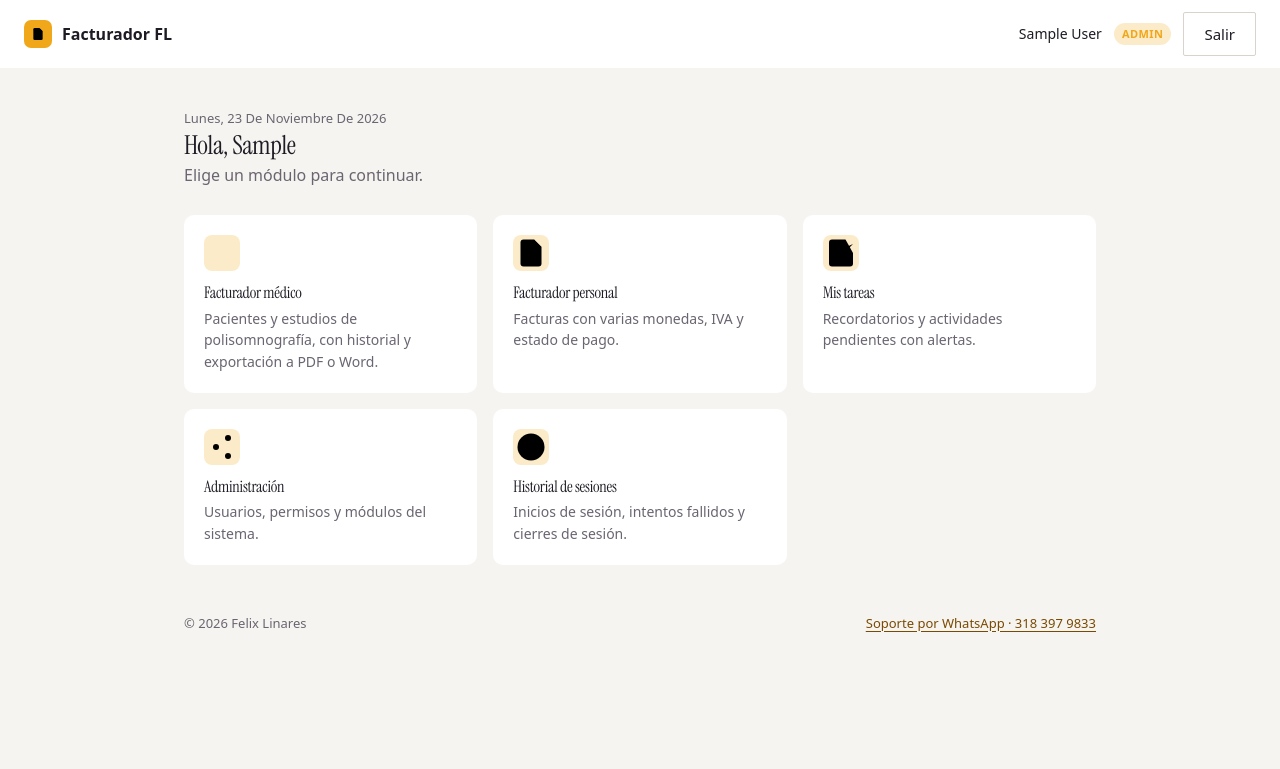
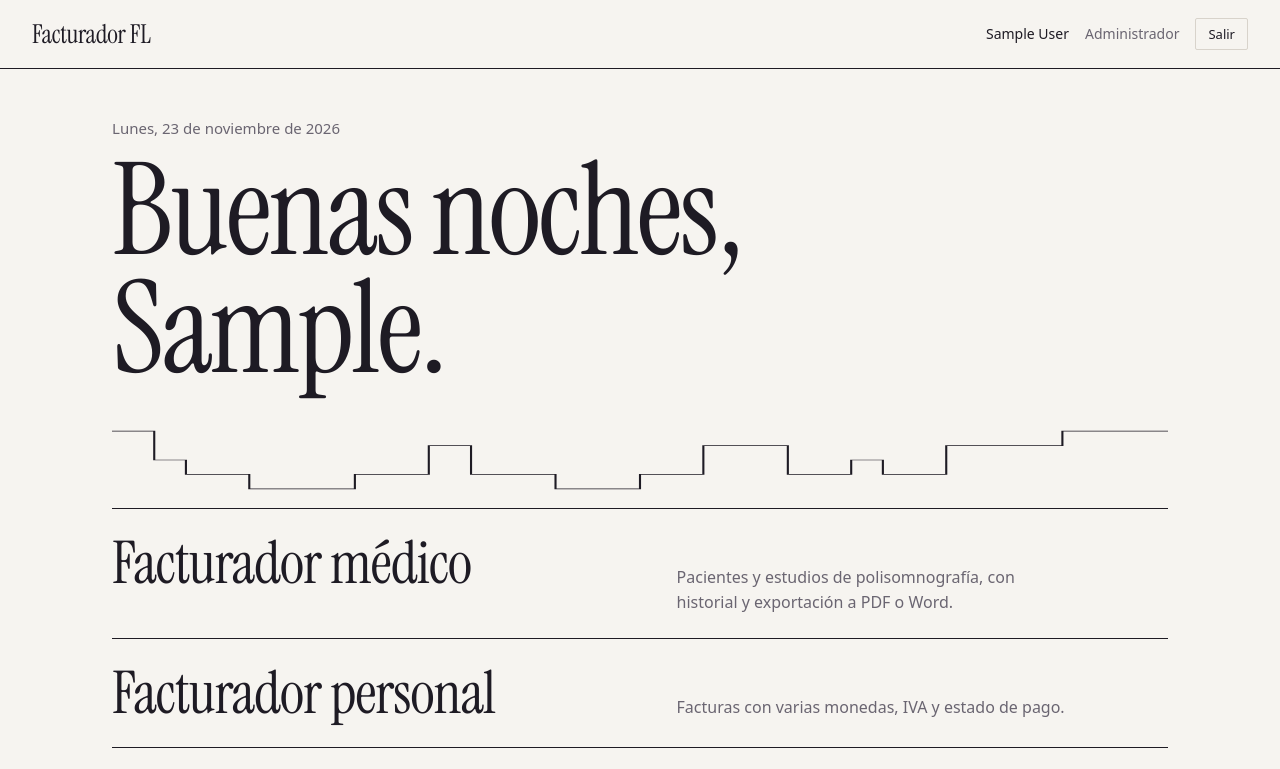
Before and after one commit to FelixLinares/facturador-web, a plain HTML site: page frontend/dashboard.html in a window 1280 px wide. Shown: the top 769 px of the page. Drawn offline with Linux system fonts and the light colour scheme; sample sign-in values are in the browser's storage.

Commit message:
Update dashboard.html

```diff
--- a/frontend/dashboard.html
+++ b/frontend/dashboard.html
@@ -3,51 +3,54 @@
 <head>
 <meta charset="UTF-8">
 <meta name="viewport" content="width=device-width,initial-scale=1">
+<meta name="color-scheme" content="light dark">
 <title>Panel · Facturador FL</title>
 <link rel="stylesheet" href="/ui.css">
 <style>
-  .bar{display:flex;align-items:center;justify-content:space-between;gap:12px;padding:12px 24px;
-    background:var(--surface);border-bottom:1px solid var(--border)}
-  .brand{display:flex;align-items:center;gap:10px;font-weight:600}
-  .brand .mark{width:28px;height:28px;border-radius:7px;background:var(--accent);color:#fff;display:grid;place-items:center}
-  .brand .icon{width:16px;height:16px}
-  .who{display:flex;align-items:center;gap:12px;font-size:14px}
-  .role{font-size:11px;font-weight:600;letter-spacing:.04em;padding:2px 8px;border-radius:999px;
-    background:var(--accent-soft);color:var(--accent)}
-  .wrap{max-width:960px;margin:0 auto;padding:40px 24px 24px}
-  .date{color:var(--muted);font-size:13px;text-transform:capitalize;margin-bottom:4px}
-  h1{font-size:26px;margin-bottom:4px}
-  .lead{margin:0 0 28px;color:var(--muted)}
-  .grid{display:grid;grid-template-columns:repeat(auto-fill,minmax(270px,1fr));gap:16px}
-  .card{display:block;padding:20px;background:var(--surface);border:1px solid var(--border);
-    border-radius:10px;color:inherit;text-decoration:none;transition:border-color .2s var(--ease),transform .2s var(--ease)}
-  .card:hover{border-color:var(--accent);transform:translateY(-2px)}
-  .card .ico{width:36px;height:36px;border-radius:8px;background:var(--accent-soft);color:var(--accent);
-    display:grid;place-items:center;margin-bottom:14px}
-  .card h2{font-size:16px;margin-bottom:6px}
-  .card p{margin:0;color:var(--muted);font-size:14px}
-  footer{max-width:960px;margin:0 auto;padding:24px;display:flex;flex-wrap:wrap;gap:12px;
-    justify-content:space-between;color:var(--muted);font-size:13px}
-  @media (max-width:520px){.who .name{display:none}.bar{padding:12px 16px}.wrap{padding:28px 16px}}
+  .who{display:flex;align-items:center;gap:16px;font-size:14px}
+  .role{color:var(--muted)}
+  .date{margin-bottom:12px;color:var(--muted);font-size:15px}
+  .date::first-letter{text-transform:uppercase}
+  .wrap h1{font-size:clamp(52px,10vw,136px);line-height:.92;max-width:14ch;letter-spacing:-.02em}
+  .wrap .hypno{margin:36px 0 12px;color:var(--ink)}
+  .wrap .hypno svg{height:72px}
+  .wrap .hypno path{stroke-width:2}
+  .index{border-top:1px solid var(--ink)}
+  .row{display:grid;grid-template-columns:minmax(0,1.1fr) minmax(0,1fr);gap:24px;align-items:baseline;
+    padding:24px 0;border-bottom:1px solid var(--ink);color:var(--ink);text-decoration:none;
+    transition:background 150ms ease-out,box-shadow 150ms ease-out}
+  .row h2{font-size:clamp(34px,4.6vw,60px)}
+  .row p{color:var(--muted);max-width:44ch;transition:color 150ms ease-out}
+  .row:hover,.row:focus-visible{background:var(--accent);color:var(--accent-ink);box-shadow:-14px 0 0 var(--accent),14px 0 0 var(--accent)}
+  .row:hover p,.row:focus-visible p{color:var(--accent-ink)}
+  .row:focus-visible{outline-offset:-3px}
+  footer{max-width:1120px;margin:0 auto;padding:24px 32px 40px;display:flex;flex-wrap:wrap;gap:12px;
+    justify-content:space-between;color:var(--muted);font-size:14px}
+  @media (max-width:720px){
+    .row{grid-template-columns:1fr;gap:8px;padding:20px 0}
+    .who .name{display:none}
+    footer{padding:24px 16px 32px}
+  }
 </style>
 </head>
 <body>
 <header class="bar">
-  <div class="brand">
-    <span class="mark"><svg class="icon" viewBox="0 0 24 24"><path d="M14 3H7a2 2 0 0 0-2 2v14a2 2 0 0 0 2 2h10a2 2 0 0 0 2-2V8z"/><path d="M14 3v5h5M9 13h6M9 17h6"/></svg></span>
-    Facturador FL
-  </div>
+  <span class="wordmark">Facturador FL</span>
   <div class="who">
     <span class="name" id="userName"></span>
     <span class="role" id="roleBadge"></span>
-    <button class="btn btn-ghost" id="btnLogout">Salir</button>
+    <button class="btn btn-ghost btn-sm" id="btnLogout">Salir</button>
   </div>
 </header>
 <main class="wrap">
   <div class="date" id="dateStr"></div>
-  <h1>Hola, <span id="welcomeName"></span></h1>
-  <p class="lead">Elige un módulo para continuar.</p>
-  <div class="grid" id="modulesGrid"></div>
+  <h1><span id="greet"></span>, <span id="welcomeName"></span>.</h1>
+  <div class="hypno" aria-hidden="true">
+    <svg viewBox="0 0 1000 200" preserveAspectRatio="none">
+      <path pathLength="1" d="M0 20H40V100H70V140H130V180H230V140H300V60H340V140H420V180H500V140H560V60H640V140H700V100H730V140H790V60H900V20H1000"/>
+    </svg>
+  </div>
+  <nav class="index" id="modulesGrid" aria-label="Módulos"></nav>
 </main>
 <footer>
   <span>© 2026 Felix Linares</span>
@@ -60,31 +63,26 @@
   const modules = user.modules || [];
   const isAdmin = user.role === "admin";
   const name    = user.name || user.username;
+  const hour    = new Date().getHours();
+  document.getElementById("greet").textContent = hour < 12 ? "Buenos días" : hour < 19 ? "Buenas tardes" : "Buenas noches";
   document.getElementById("userName").textContent = name;
   document.getElementById("welcomeName").textContent = name.split(" ")[0];
-  document.getElementById("roleBadge").textContent = isAdmin ? "ADMIN" : "USUARIO";
+  document.getElementById("roleBadge").textContent = isAdmin ? "Administrador" : "Usuario";
   document.getElementById("dateStr").textContent = new Date().toLocaleDateString("es-CO",
     {weekday:"long", day:"numeric", month:"long", year:"numeric"});
 
-  const ICONS = {
-    medical:  '<path d="M12 5v14M5 12h14"/>',
-    personal: '<path d="M14 3H7a2 2 0 0 0-2 2v14a2 2 0 0 0 2 2h10a2 2 0 0 0 2-2V8z"/><path d="M14 3v5h5M9 13h6M9 17h6"/>',
-    tasks:    '<path d="M9 11l3 3 8-8"/><path d="M20 12v7a2 2 0 0 1-2 2H6a2 2 0 0 1-2-2V5a2 2 0 0 1 2-2h9"/>',
-    admin:    '<path d="M4 6h10M18 6h2M4 12h2M10 12h10M4 18h10M18 18h2"/><circle cx="16" cy="6" r="2"/><circle cx="8" cy="12" r="2"/><circle cx="16" cy="18" r="2"/>',
-    history:  '<circle cx="12" cy="12" r="9"/><path d="M12 7v5l3 2"/>'
-  };
   const MODS = [
-    {id:"medical",  href:"/medical",       title:"Facturador médico",    desc:"Pacientes y estudios de polisomnografía, con historial y exportación a PDF o Word.", visible: modules.includes("medical") || isAdmin},
-    {id:"personal", href:"/personal",      title:"Facturador personal",  desc:"Facturas con varias monedas, IVA y estado de pago.",                                visible: modules.includes("personal") || isAdmin},
-    {id:"tasks",    href:"/tasks",         title:"Mis tareas",           desc:"Recordatorios y actividades pendientes con alertas.",                               visible: modules.includes("tasks") || isAdmin},
-    {id:"admin",    href:"/admin",         title:"Administración",       desc:"Usuarios, permisos y módulos del sistema.",                                         visible: isAdmin},
-    {id:"history",  href:"/login-history", title:"Historial de sesiones",desc:"Inicios de sesión, intentos fallidos y cierres de sesión.",                         visible: true}
+    {href:"/medical",       title:"Facturador médico",     desc:"Pacientes y estudios de polisomnografía, con historial y exportación a PDF o Word.", visible: modules.includes("medical") || isAdmin},
+    {href:"/personal",      title:"Facturador personal",   desc:"Facturas con varias monedas, IVA y estado de pago.",                                visible: modules.includes("personal") || isAdmin},
+    {href:"/tasks",         title:"Mis tareas",            desc:"Recordatorios y actividades pendientes con alertas.",                               visible: modules.includes("tasks") || isAdmin},
+    {href:"/admin",         title:"Administración",        desc:"Usuarios, permisos y módulos del sistema.",                                         visible: isAdmin},
+    {href:"/login-history", title:"Historial de sesiones", desc:"Inicios de sesión, intentos fallidos y cierres de sesión.",                         visible: true}
   ];
   const grid = document.getElementById("modulesGrid");
   MODS.filter(m => m.visible).forEach(m => {
     const a = document.createElement("a");
-    a.href = m.href; a.className = "card";
-    a.innerHTML = `<div class="ico"><svg class="icon" viewBox="0 0 24 24">${ICONS[m.id]}</svg></div><h2></h2><p></p>`;
+    a.href = m.href; a.className = "row";
+    a.innerHTML = "<h2></h2><p></p>";
     a.querySelector("h2").textContent = m.title;
     a.querySelector("p").textContent = m.desc;
     grid.appendChild(a);
```
